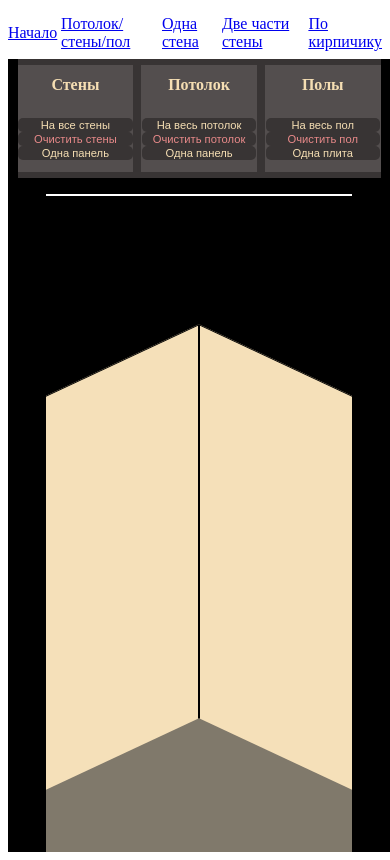
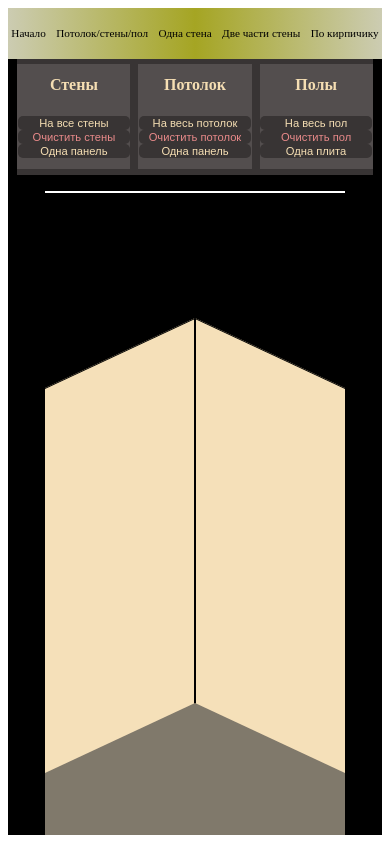
Before and after one commit to Corpus77/sv-kit-3dpanel-floor, a SvelteKit app: page /floorwalls in a window 390 px wide. Built offline with nearby package versions, Linux system fonts and the light colour scheme.

Commit message:
mobile done

```diff
--- a/src/routes/+layout.svelte
+++ b/src/routes/+layout.svelte
@@ -1,3 +1,20 @@
+<script>
+	import {onMount} from "svelte"
+
+	onMount(() => {
+		let links = document.querySelectorAll('a');
+		links.forEach((item) => {
+			item.style.color ="black"
+			item.onclick = function() {
+				links.forEach((item) => {
+					item.style.color ="black"
+				})
+				this.style.color = 'red';
+			}
+
+		})
+	})
+</script>
 <nav>
 	<a href="/">Начало</a>
 	<a href="/floorwalls">Потолок/стены/пол</a>
@@ -17,7 +34,20 @@
 		display: flex;
 		justify-content: space-around;
 		align-items: center;
+
 		height: 6vh;
 		gap: 1%;
+		background: linear-gradient(to right, #ccccb2, #a5a523, #ccccb2);
 	}
+	a {
+		text-decoration: none;
+		font-size: 2vw;
+	}
+	@media only screen and (max-width: 500px) {
+		a {
+			font-size: .7em;
+		}
+	}
+
+
 </style>
--- a/src/routes/+page.svelte
+++ b/src/routes/+page.svelte
@@ -43,7 +43,7 @@
 
 		}}
 	> <img src="/textures/stonesand.jpg" alt="">
-		<h1 class="title">На стеныили потолок</h1>
+		<h1 class="title">На стены или потолок</h1>
 	</div>
 	<!-- svelte-ignore a11y-click-events-have-key-events -->
 	<div
--- a/src/routes/floorwalls/+page.svelte
+++ b/src/routes/floorwalls/+page.svelte
@@ -288,8 +288,8 @@
 		flex-direction: column;
 		justify-content: space-between;
 		align-items: center;
-		width: 98vw;
-		height: 94vh;
+		/* width: 98vw; */
+		height: 92vh;
 		background-color: black;
 		overflow: hidden;
 	}
--- a/src/routes/onewall/+page.svelte
+++ b/src/routes/onewall/+page.svelte
@@ -128,16 +128,18 @@
 
 <style>
 	* {
-		margin: 0;
+		margin: 0 auto;
 		padding: 0;
 		box-sizing: border-box;
 	}
+
 	.container {
 		display: flex;
 		flex-direction: column;
 		justify-content: center;
 		align-items: center;
-		width: 94vw;
+
+		/* width: 94vw; */
 		height: 91vh;
 		/* border: 1px solid black; */
 	}
--- a/src/routes/twoparts/+page.svelte
+++ b/src/routes/twoparts/+page.svelte
@@ -269,6 +269,25 @@
 		margin: 0;
 		padding: 0;
 	}
+	.container {
+		display: flex;
+		flex-direction: column;
+		justify-content: space-around;
+		align-items: center;
+		height: 91vh;
+		background-color: darkgrey;
+	}
+
+	.container-wall {
+		display: flex;
+		flex-direction: row;
+		justify-content: center;
+		align-items: center;
+		width: 90vw;
+		height: 75%;
+		box-shadow: -2px 2px 3px;
+		/* border: 1px solid black; */
+	}
 	.header {
 		display: flex;
 		justify-content: space-around;
@@ -307,26 +326,7 @@
 		cursor: pointer;
 	}
 
-	.container {
-		display: flex;
-		flex-direction: column;
-		justify-content: space-around;
-		align-items: center;
 
-		width: 98vw;
-		height: 91vh;
-		background-color: darkgrey;
-	}
-	.container-wall {
-		display: flex;
-		flex-direction: row;
-		justify-content: center;
-		align-items: center;
-		width: 90vw;
-		height: 75%;
-		box-shadow: -2px 2px 3px;
-		/* border: 1px solid black; */
-	}
 
 	.horizontal {
 		flex-direction: column;
@@ -388,8 +388,7 @@
 			flex-direction: column;
 		}
 		p {
-			font-size: .7em;
+			font-size: 0.7em;
 		}
 	}
-
 </style>
```
